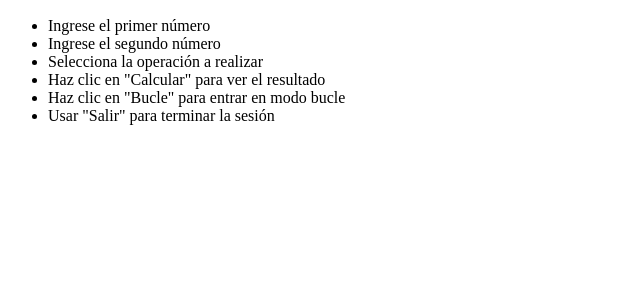
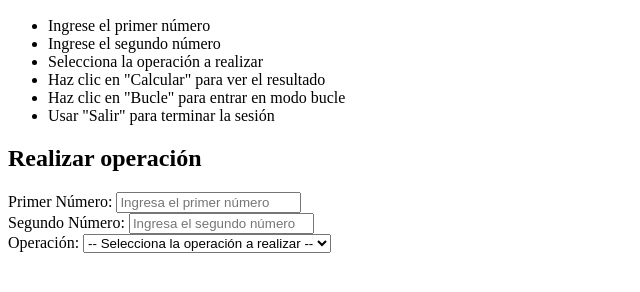
Before and after one commit to Juliana0510/Calculadora, a plain HTML site: page Calculadora.html in a window 1280 px wide. Shown: the part 110-402 px from the top of the page, without its empty margins (0-640 px from the left). Drawn offline with Linux system fonts and the light colour scheme.

Commit message:
Se crea codigo para ingreso de numeros y lista desplegable para elección de la operacion a realizar

```diff
--- a/Calculadora.html
+++ b/Calculadora.html
@@ -23,3 +23,31 @@
                 <li>Usar "Salir" para terminar la sesión</li>
             </ul>
         </div>
+
+        <div class="calculator-form">
+            <h2>Realizar operación</h2>
+
+            <div class="input-group">
+                <label for="numero1">Primer Número:</label>
+                <!-- type="number" permite solo números, step="any" acepta decimales -->
+                <input type="number" id="numero1" placeholder="Ingresa el primer número" step="any">
+            </div>
+
+                <!-- Segundo número -->
+            <div class="input-group">
+                <label for="numero2">Segundo Número:</label>
+                <input type="number" id="numero2" placeholder="Ingresa el segundo número" step="any">
+            </div>
+
+                <!-- Lista desplegable para seleccionar la operación -->
+            <div class="input-group">
+                <label for="operacion">Operación:</label>
+                <select id="operacion">
+
+                    <option value="">-- Selecciona la operación a realizar --</option>
+                        <option value="suma">➕ Suma</option>
+                        <option value="resta">➖ Resta</option>
+                        <option value="multiplicacion">✖️ Multiplicación</option>
+                        <option value="division">➗ División</option>
+                </select>
+            </div>
```
